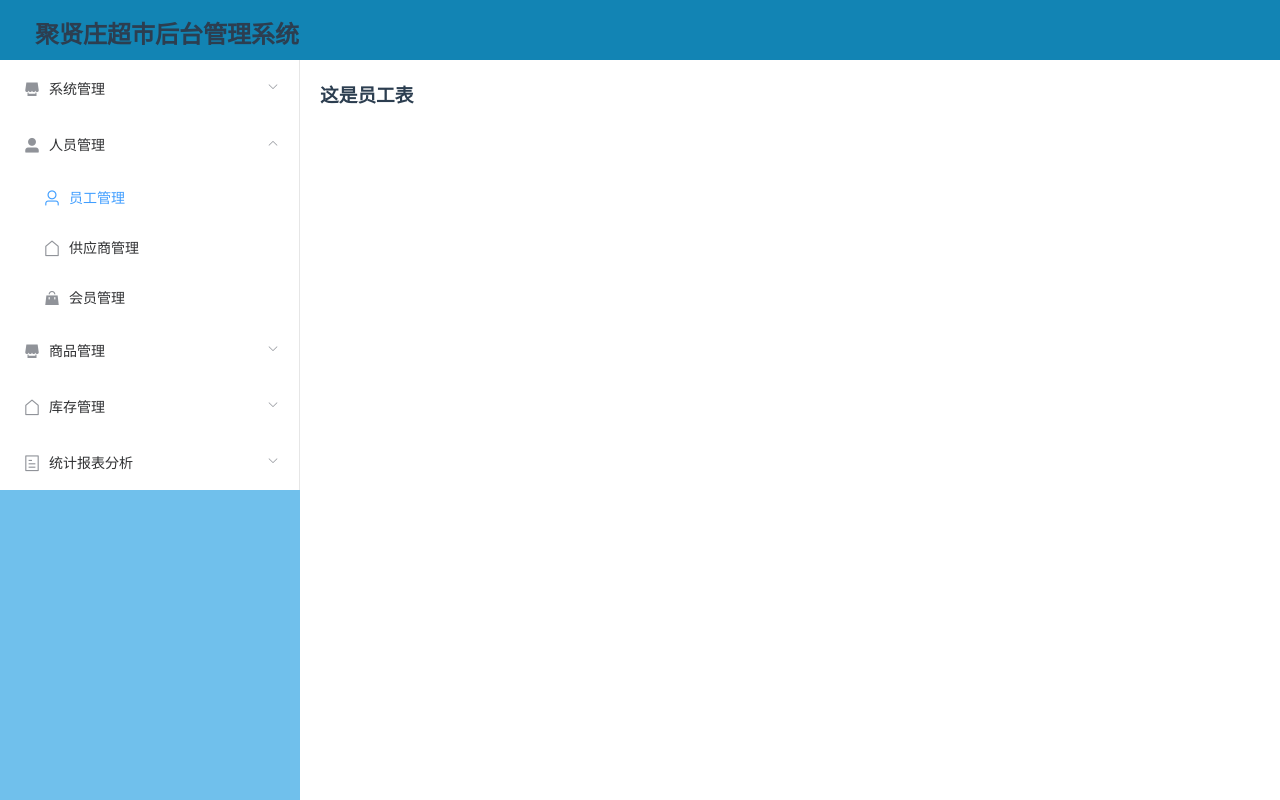
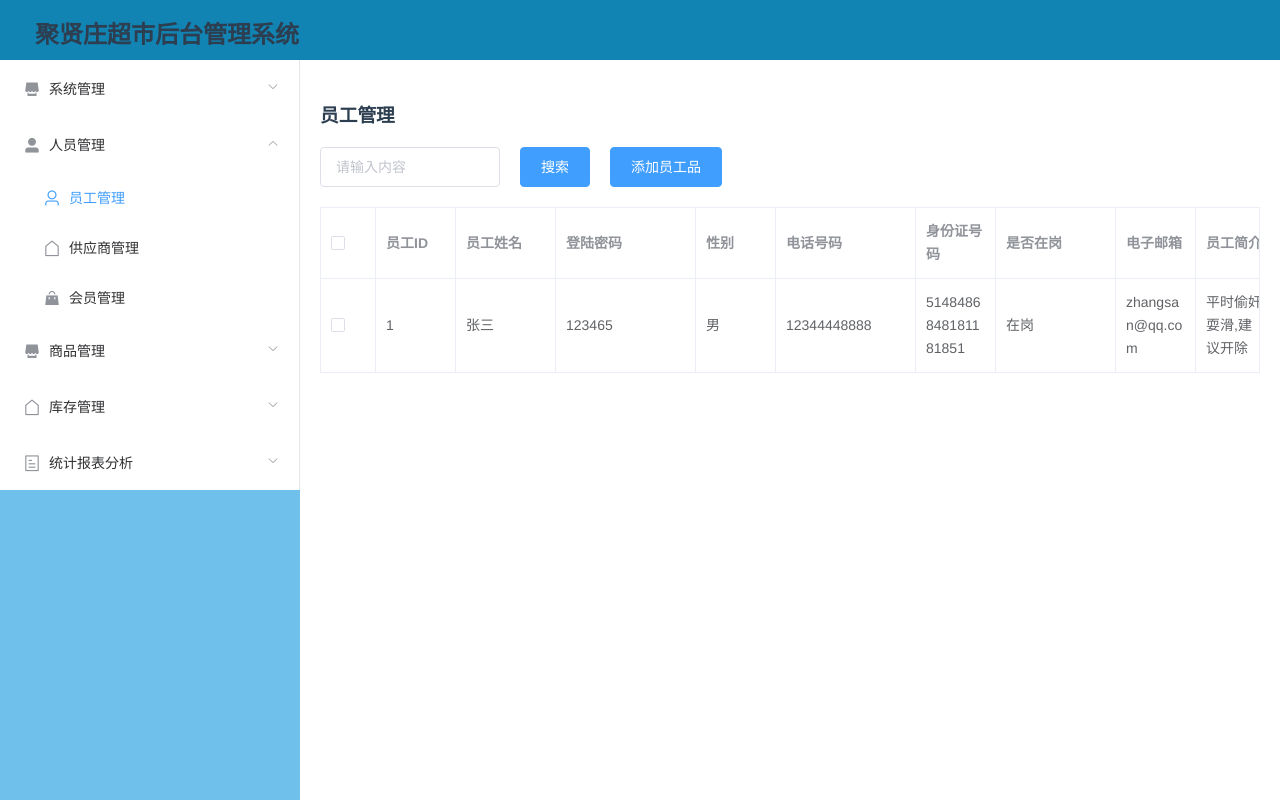
Before and after one commit to 13540344236/sms-web, a Vue app: page /sms/admins/list in a window 1280 px wide. Built offline with nearby package versions, Linux system fonts and the light colour scheme.

Commit message:
员工列表页面

```diff
--- a/src/views/admin/AdminsListView.vue
+++ b/src/views/admin/AdminsListView.vue
@@ -1,10 +1,148 @@
 <template>
-<h1>这是员工表</h1>
+  <div>
+    <h3 style="margin: 20px 0">员工管理</h3>
+    <div style="display: flex;margin: 20px 0">
+      <el-input style="width: 180px" v-model="input" placeholder="请输入内容"></el-input>
+      <el-button style="margin-left:20px" type="primary">搜索</el-button>
+      <el-button style="margin-left:20px" type="primary" @click="add">添加员工品</el-button>
+    </div>
+
+<!--  员工列表  -->
+    <div>
+      <el-table :data="tableData" border style="width: 100%">
+        <el-table-column type="selection" width="55"></el-table-column>
+        <el-table-column prop="id" label="员工ID" width="80"></el-table-column>
+        <el-table-column prop="staffName" label="员工姓名" width="100"></el-table-column>
+        <el-table-column prop="password" label="登陆密码" width="140"></el-table-column>
+        <el-table-column prop="gender" label="性别" width="80"></el-table-column>
+        <el-table-column prop="phone" label="电话号码" width="140"></el-table-column>
+        <el-table-column prop="idNumber" label="身份证号码"></el-table-column>
+        <el-table-column prop="onDuty" label="是否在岗" width="120"></el-table-column>
+        <el-table-column prop="email" label="电子邮箱"></el-table-column>
+        <el-table-column prop="description" label="员工简介"></el-table-column>
+        <el-table-column label="操作" width="150">
+          <template slot-scope="scope">
+            <el-button
+                size="mini"
+                type="primary"
+                @click="edit(scope.row)">编辑</el-button>
+            <el-button
+                size="mini"
+                type="danger"
+                @click="openDeleteConfirm(scope.row.id)">删除</el-button>
+          </template>
+        </el-table-column>
+      </el-table>
+
+<!--   添加商品   -->
+      <el-dialog title="添加员工" :visible.sync="dialogFormVisible" width="50%">
+
+        <el-form :model="ruleForm" :rules="rules" ref="ruleForm" label-width="150px" class="demo-ruleForm">
+          <el-form-item label="员工姓名" prop="staffName">
+            <el-input v-model="ruleForm.staffName"></el-input>
+          </el-form-item>
+
+          <el-form-item label="登陆密码" prop="password">
+            <el-input v-model="ruleForm.password"></el-input>
+          </el-form-item>
+
+          <el-form-item label="性别" prop="gender">
+            <el-input v-model="ruleForm.gender"></el-input>
+          </el-form-item>
+
+          <el-form-item label="电话号码" prop="phone">
+            <el-input v-model="ruleForm.phone"></el-input>
+          </el-form-item>
+
+          <el-form-item label="身份证号码" prop="idNumber">
+            <el-input v-model="ruleForm.idNumber"></el-input>
+          </el-form-item>
+
+          <el-form-item label="是否在岗" prop="onDuty">
+            <el-input v-model="ruleForm.onDuty"></el-input>
+          </el-form-item>
+
+          <el-form-item label="电子邮箱" prop="email">
+            <el-input v-model="ruleForm.email"></el-input>
+          </el-form-item>
+
+          <el-form-item label="员工简介" prop="description">
+            <el-input v-model="ruleForm.description"></el-input>
+          </el-form-item>
+
+          <el-form-item>
+            <el-button type="primary" @click="submitForm('ruleForm')">立即创建</el-button>
+            <el-button @click="resetForm('ruleForm')">重置</el-button>
+          </el-form-item>
+        </el-form>
+      </el-dialog>
+    </div>
+  </div>
 </template>
 
 <script>
 export default {
-  name: "AdminsListView"
+  data() {
+    return {
+      tableData:[
+        {
+          id:1,
+          staffName: '张三',
+          password: '123465',
+          gender: '男',
+          phone: '12344448888',
+          idNumber: '5148486848181181851',
+          onDuty: '在岗',
+          email: 'zhangsan@qq.com',
+          description: '平时偷奸耍滑,建议开除'
+        }
+      ],
+      input:'',
+      dialogFormVisible:false,
+      ruleForm: {
+        id:'', staffName: '', password: '', gender: '', phone:'',
+        idNumber: '', onDuty: '', email:'', description:''
+      },
+      editForm: {
+        id:'', staffName: '', password: '', gender: '', phone:'',
+        idNumber: '', onDuty: '', email:'', description:''
+      },
+      rules: {
+        staffName: [
+          { required: true, message: '请输入员工姓名', trigger: 'blur' },
+          { min: 2, max: 15, message: '长度在 2 到 15 个字符', trigger: 'blur' }
+        ],
+        password: [
+          { required: true, message: '请输入员工登录密码', trigger: 'blur' },
+          { min: 2, max: 15, message: '长度在 2 到 15 个字符', trigger: 'blur'}
+        ],
+        email: [
+          { required: true, message: '请输入员工邮箱', trigger: 'blur' },
+          { pattern:/^\w+([-+.]\w+)*@\w+([-.]\w+)*\.\w+([-.]\w+)*$/, message: '请输入正确的邮箱', trigger: 'blur' }
+        ],
+        phone: [
+          { required: true, message: '请输入员工电话号码', trigger: 'blur' },
+          { pattern:/^1[3|4|5|7|8][0-9]\d{4,8}$/, message: '请输入正确的手机号码', trigger: 'blur' }
+        ],
+        idNumber: [
+          { required: true,message: '请输入员工身份证号码', trigger: 'blur' },
+          { pattern:/(^\d{15}$)|(^\d{18}$)|(^\d{17}(\d|X|x)$)/, min: 1, max: 14, message: '请输入正确的身份证号码', trigger: 'blur' }
+        ]
+      }
+    }
+  },
+  methods: {
+// 添加员工
+    add(){
+      this.dialogFormVisible = true
+    },
+    submitForm(formName) {
+
+    },
+    resetForm(formName) {
+
+    }
+  }
 }
 </script>
 
--- a/src/views/good/GoodsListView.vue
+++ b/src/views/good/GoodsListView.vue
@@ -5,7 +5,6 @@
       <el-input style="width: 180px" v-model="input" placeholder="请输入内容"></el-input>
       <el-button style="margin-left:20px" type="primary">搜索</el-button>
       <el-button style="margin-left:20px" type="primary" @click="add">添加商品</el-button>
-<!--      <el-button style="margin-left:20px" type="primary" @click="addNew">添加商品</el-button>-->
     </div>
 
     <div>
@@ -85,39 +84,35 @@
 <!--   编辑商品   -->
       <el-dialog title="编辑商品" :visible.sync="dialogFormVisibleEdit" width="50%">
 
-        <el-form :model="ruleForm" :rules="rules" ref="ruleForm" label-width="150px" class="demo-ruleForm">
-
-          <el-form-item label="商品ID" prop="id">
-            <el-input v-model="ruleForm.id" :disabled="true"></el-input>
-          </el-form-item>
+        <el-form :model="editForm" :rules="rules" ref="ruleForm" label-width="150px" class="demo-ruleForm">
 
           <el-form-item label="商品类别" prop="category">
-            <el-input v-model="ruleForm.category"></el-input>
+            <el-input v-model="editForm.category"></el-input>
           </el-form-item>
 
           <el-form-item label="商品名称" prop="name">
-            <el-input v-model="ruleForm.name"></el-input>
+            <el-input v-model="editForm.name"></el-input>
           </el-form-item>
 
           <el-form-item label="商品图片的url" prop="url">
-            <el-input v-model="ruleForm.url"></el-input>
+            <el-input v-model="editForm.url"></el-input>
           </el-form-item>
 
           <el-form-item label="销售价格" prop="salePrice">
-            <el-input v-model="ruleForm.salePrice"></el-input>
+            <el-input v-model="editForm.salePrice"></el-input>
           </el-form-item>
 
           <el-form-item label="采购价格" prop="purchasePrice">
-            <el-input v-model="ruleForm.purchasePrice"></el-input>
+            <el-input v-model="editForm.purchasePrice"></el-input>
           </el-form-item>
 
           <el-form-item label="商品规格" prop="goodsSpecification">
-            <el-input v-model="ruleForm.goodsSpecification"></el-input>
+            <el-input v-model="editForm.goodsSpecification"></el-input>
           </el-form-item>
 
           <el-form-item>
             <el-button @click="dialogFormVisibleEdit = false">取 消</el-button>
-            <el-button type="primary" @click="handleEdit(ruleForm.id)">确 定</el-button>
+            <el-button type="primary" @click="handleEdit(editForm.id)">确 定</el-button>
           </el-form-item>
         </el-form>
       </el-dialog>
@@ -149,6 +144,17 @@ export default {
       dialogFormVisible:false,
       dialogFormVisibleEdit:false,
       ruleForm: {
+        id:'',
+        url: '',
+        name: '',
+        salePrice: '',
+        purchasePrice:'',
+        category: '',
+        lowLimitStock: '',
+        currentStock:'',
+        goodsSpecification:''
+      },
+      editForm: {
         id:'',
         url: '',
         name: '',
@@ -263,7 +269,7 @@ export default {
 
 // 编辑商品
     edit(val){
-      Object.assign(this.ruleForm,val)
+      Object.assign(this.editForm,val)
       this.dialogFormVisibleEdit = true;
     },
     handleEdit(id) {
```
